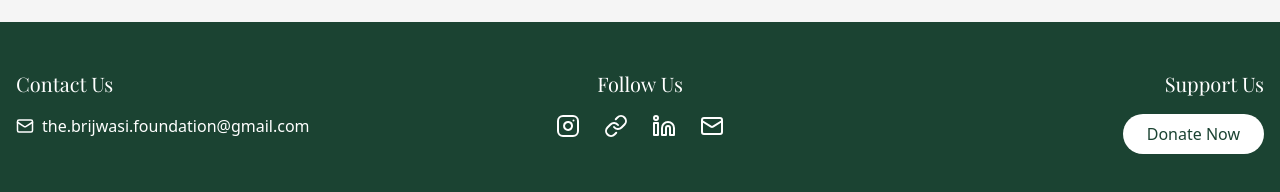
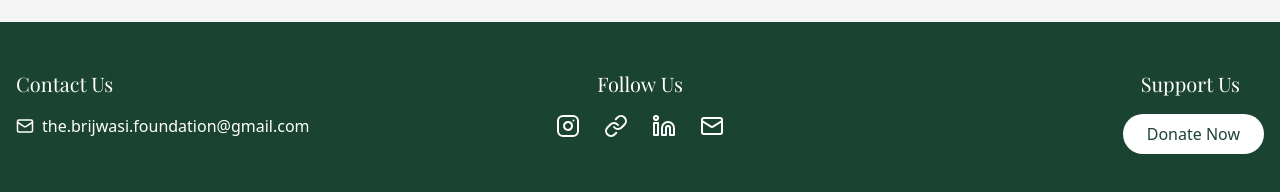
Before and after one commit to mesonicDEVAJ18/TBF_Website_2.0, a React (Vite) app in the folder tbf_website/: page / in a window 1280 px wide. Shown: the part 1634-1826 px from the top of the page. Built offline with nearby package versions, Linux system fonts and the light colour scheme.

Commit message:
Fixed Alignment Issue between Support Us and Donate Now Fixes : #5

```diff
--- a/tbf_website/src/components/Footer.tsx
+++ b/tbf_website/src/components/Footer.tsx
@@ -21,14 +21,14 @@ export function Footer() {
             <SocialIcon icon={<Mail size={24} />} link="mailto:the.brijwasi.foundation@gmail.com" />
           </div>
         </div>
-        <div className="text-center md:text-right">
-          <h3 className="text-xl font-serif mb-4">Support Us</h3>
-          <div className="flex justify-center md:justify-end">
-            <button className="bg-white text-[#1B4332] px-6 py-2 rounded-full font-medium hover:bg-opacity-90 transition-colors transform hover:scale-105 duration-200">
-              Donate Now
-            </button>
-          </div>
-        </div>
+        <div className="text-center md:text-right flex flex-col md:items-end relative">
+  <h3 className="text-xl font-serif mb-4 md:pr-6">Support Us</h3>
+  <button className="bg-white text-[#1B4332] px-6 py-2 rounded-full font-medium hover:bg-opacity-90 transition-colors transform hover:scale-105 duration-200">
+    Donate Now
+  </button>
+</div>
+
+
       </div>
     </footer>
   );
```
